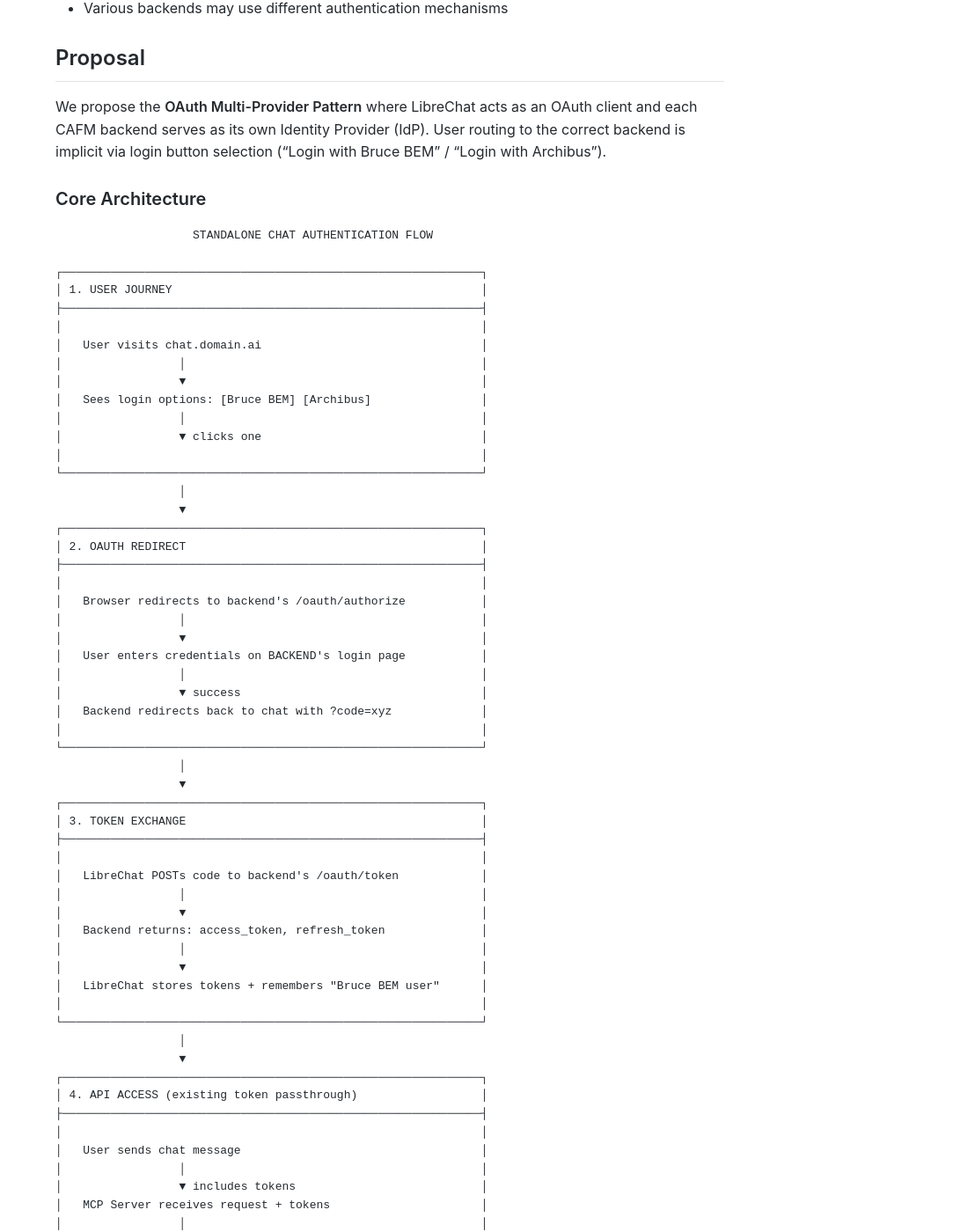
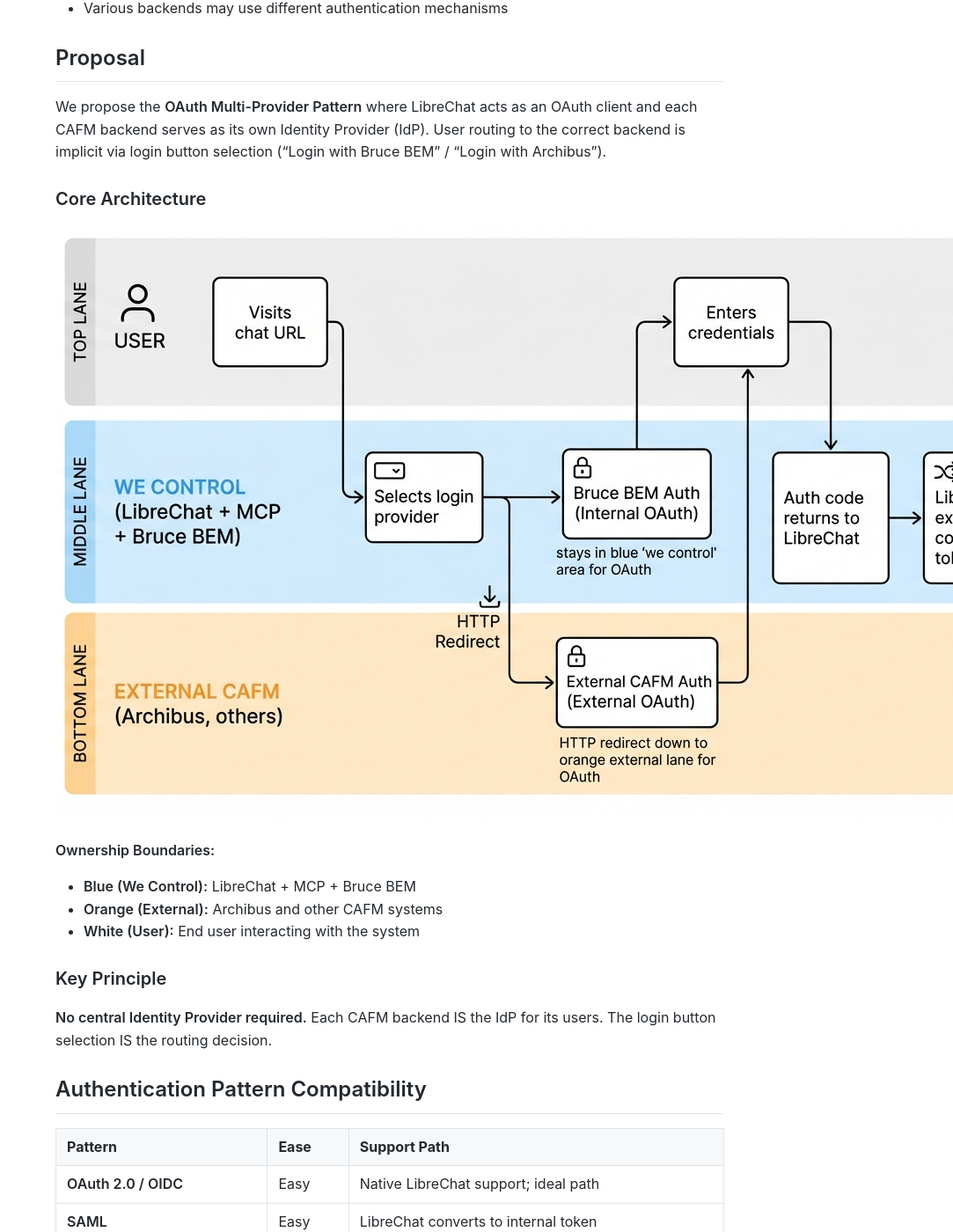
Before and after one commit to MariusWilsch/public-wilsch-ai-pages, a Jekyll site: the page built from project/archibus-fm-assistant/standalone-auth-architecture.md, in a window 1280 px wide and 1400 px high, scrolled down 783 px. Shown: the whole window at 88% size, without its empty margins (197-1280 px from the left). Built offline with Jekyll 4.4.1, drawn with Linux system fonts in a browser that asks for light colours; our own code applies the rules of GitHub Pages for plain Markdown files; some of the changed text lies outside the part shown.

Commit message:
Sync from hippocampus 2025-12-16

````diff
--- a/project/archibus-fm-assistant/standalone-auth-architecture.md
+++ b/project/archibus-fm-assistant/standalone-auth-architecture.md
@@ -23,67 +23,12 @@ We propose the **OAuth Multi-Provider Pattern** where LibreChat acts as an OAuth
 
 ### Core Architecture
 
-```
-                    STANDALONE CHAT AUTHENTICATION FLOW
+![Standalone Auth Flow](standalone-auth-flow.png)
 
-┌─────────────────────────────────────────────────────────────┐
-│ 1. USER JOURNEY                                             │
-├─────────────────────────────────────────────────────────────┤
-│                                                             │
-│   User visits chat.domain.ai                                │
-│                 │                                           │
-│                 ▼                                           │
-│   Sees login options: [Bruce BEM] [Archibus]                │
-│                 │                                           │
-│                 ▼ clicks one                                │
-│                                                             │
-└─────────────────────────────────────────────────────────────┘
-                  │
-                  ▼
-┌─────────────────────────────────────────────────────────────┐
-│ 2. OAUTH REDIRECT                                           │
-├─────────────────────────────────────────────────────────────┤
-│                                                             │
-│   Browser redirects to backend's /oauth/authorize           │
-│                 │                                           │
-│                 ▼                                           │
-│   User enters credentials on BACKEND's login page           │
-│                 │                                           │
-│                 ▼ success                                   │
-│   Backend redirects back to chat with ?code=xyz             │
-│                                                             │
-└─────────────────────────────────────────────────────────────┘
-                  │
-                  ▼
-┌─────────────────────────────────────────────────────────────┐
-│ 3. TOKEN EXCHANGE                                           │
-├─────────────────────────────────────────────────────────────┤
-│                                                             │
-│   LibreChat POSTs code to backend's /oauth/token            │
-│                 │                                           │
-│                 ▼                                           │
-│   Backend returns: access_token, refresh_token              │
-│                 │                                           │
-│                 ▼                                           │
-│   LibreChat stores tokens + remembers "Bruce BEM user"      │
-│                                                             │
-└─────────────────────────────────────────────────────────────┘
-                  │
-                  ▼
-┌─────────────────────────────────────────────────────────────┐
-│ 4. API ACCESS (existing token passthrough)                  │
-├─────────────────────────────────────────────────────────────┤
-│                                                             │
-│   User sends chat message                                   │
-│                 │                                           │
-│                 ▼ includes tokens                           │
-│   MCP Server receives request + tokens                      │
-│                 │                                           │
-│                 ▼ calls API                                 │
-│   Backend API executes with user context                    │
-│                                                             │
-└─────────────────────────────────────────────────────────────┘
-```
+**Ownership Boundaries:**
+- **Blue (We Control):** LibreChat + MCP + Bruce BEM
+- **Orange (External):** Archibus and other CAFM systems
+- **White (User):** End user interacting with the system
 
 ### Key Principle
 **No central Identity Provider required.** Each CAFM backend IS the IdP for its users. The login button selection IS the routing decision.
````
Also changed, not shown: project/archibus-fm-assistant/bruce-elements-diagram.png (added), project/archibus-fm-assistant/standalone-auth-flow.png (added).
